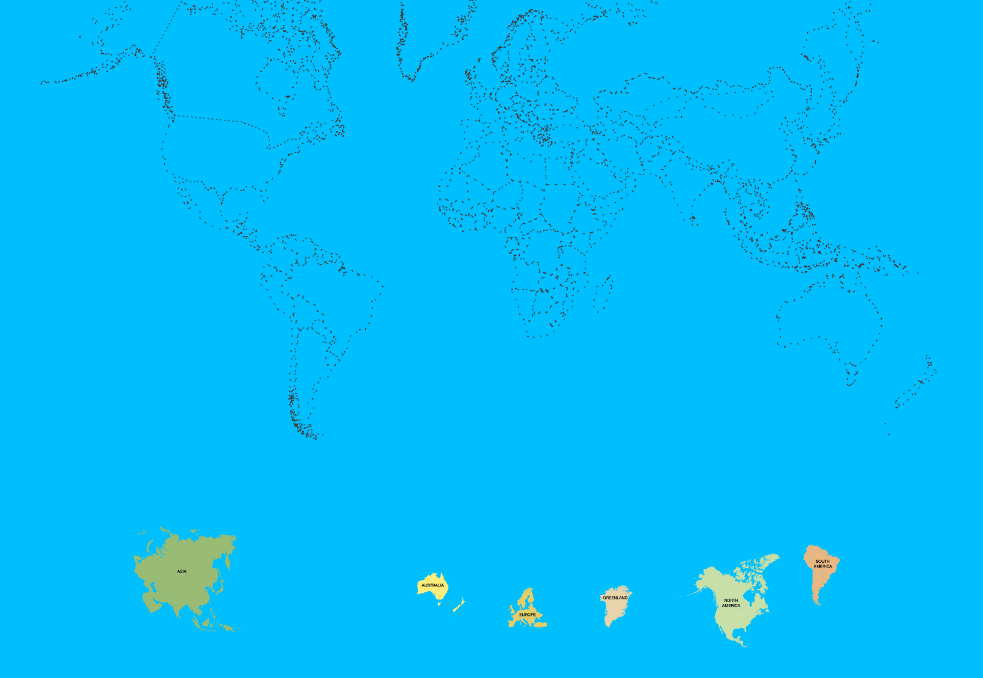
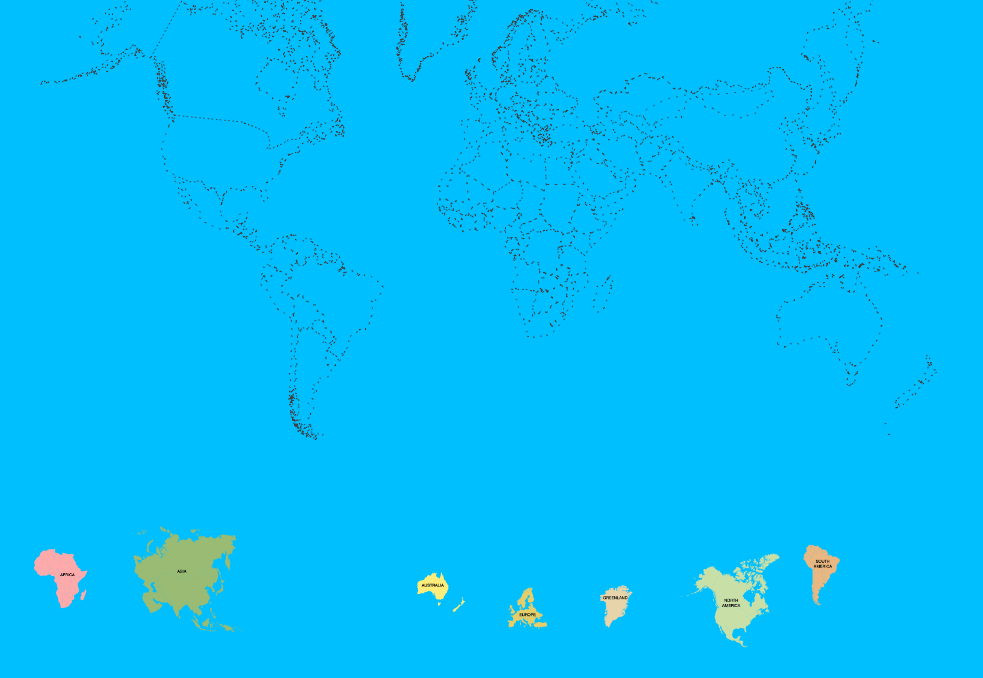
Before and after one commit to Arieffrafiek-ITvarsity/Module-4-Assessment-2, a plain HTML site: page index.html in a window 1280 px wide. Shown: the part 122-800 px from the top of the page, without its empty margins (0-983 px from the left). Drawn offline with Linux system fonts and the light colour scheme.

Commit message:
Add Africa image for draggable elements

```diff
--- a/index.html
+++ b/index.html
@@ -15,6 +15,7 @@
         <img src="images/north-america-outline.png" id="north-america-drop" />
         <img src="images/south-america-outline.png" id="south-america-drop" />
 
+        <img src="images/africa.png" id="africa-draggable" />
         <img src="images/asia.png" id="asia-draggable" />
         <img src="images/australia.png" id="australia-draggable"/>
         <img src="images/europe.png" id="europe-draggable" />
```
